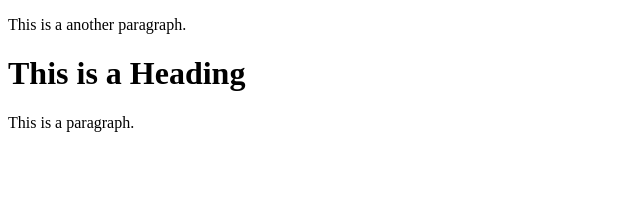
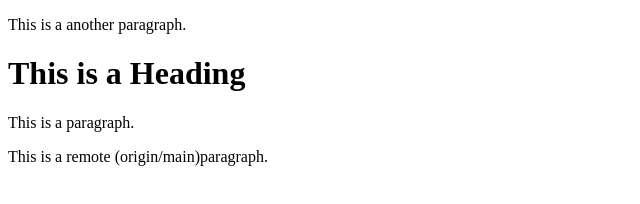
Before and after one commit to 1GK1/amigoscode, a plain HTML site: page index.html in a window 1280 px wide. Shown: the whole page, without its empty margins (0-640 px from the left). Drawn offline with Linux system fonts and the light colour scheme.

Commit message:
Update index.html

```diff
--- a/index.html
+++ b/index.html
@@ -7,5 +7,6 @@
   <p>This is a another paragraph.</p>
   <h1>This is a Heading</h1>
   <p>This is a paragraph.</p>
+ <p>This is a remote (origin/main)paragraph.</p>
 </body>
 </html>
```
